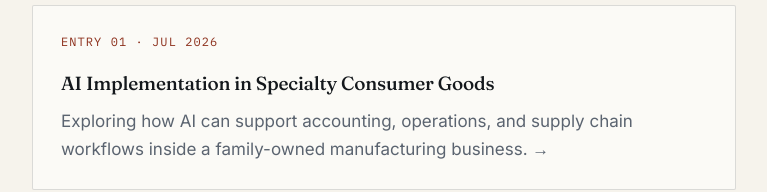
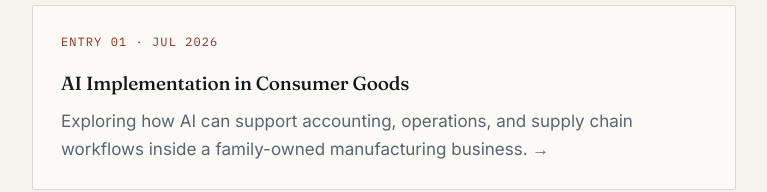
Before and after one commit to celhadj/chloeelhadj-lab-notebook, a plain HTML site: page chloeelhadj-lab-notebook/index.html in a window 1280 px wide. Shown: the part 727-919 px from the top of the page, without its empty margins (256-1023 px from the left). Drawn offline with Linux system fonts and the light colour scheme.

Commit message:
Update entry title in index.html

```diff
--- a/chloeelhadj-lab-notebook/index.html
+++ b/chloeelhadj-lab-notebook/index.html
@@ -49,7 +49,7 @@
     <div class="card">
       <a class="card-link" href="lab/case-study-01.html">
         <p class="label">Entry 01 · Jul 2026</p>
-        <h3 style="margin-top:8px;">AI Implementation in Specialty Consumer Goods</h3>
+        <h3 style="margin-top:8px;">AI Implementation in Consumer Goods</h3>
         <p style="margin-top:10px; color:var(--slate); margin-bottom:0;">
           Exploring how AI can support accounting, operations, and supply chain workflows inside a family-owned manufacturing business. &rarr;
         </p>
```
